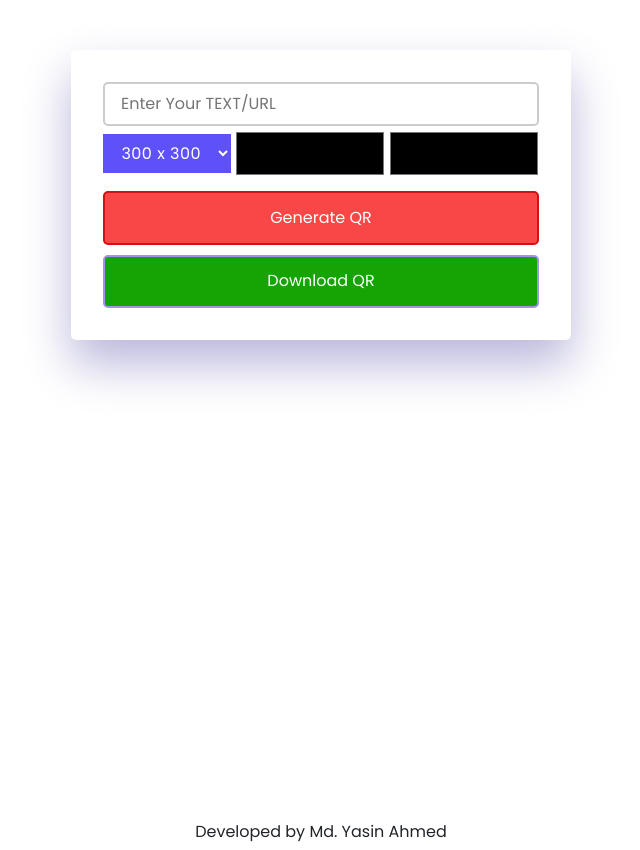
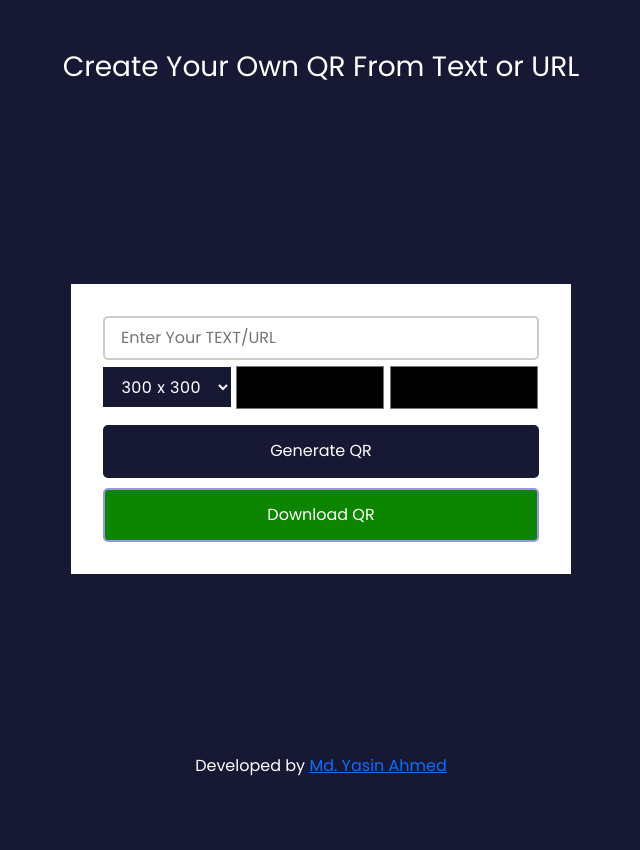
Before and after one commit to mdyasinahmed/Generate_QR, a plain HTML site: page index.html in a window 1280 px wide. Shown: the whole page, without its empty margins (319-959 px from the left). After the commit the page ends 800 px from the top, so only its background shows below. Drawn offline with nearby package versions, Linux system fonts and the light colour scheme.

Commit message:
theme color changes

```diff
--- a/index.html
+++ b/index.html
@@ -11,7 +11,10 @@
     <!--QR generator library-->
     <script src="https://cdnjs.cloudflare.com/ajax/libs/qrcodejs/1.0.0/qrcode.min.js"></script>
 </head>
-<body>
+<body class="container-fluid">
+    <header>
+        <h3 class="text-center">Create Your Own QR From Text or URL</h3>
+    </header>
     <main class="container">
         <div class="wrapper">
             <input type="text" id="placement" placeholder="Enter Your TEXT/URL">
@@ -34,7 +37,7 @@
     </main>
     <footer class="container">
         <div class="footer-text align-text-bottom text-center">
-            <p class="">Developed by Md. Yasin Ahmed</p>
+            <p class="">Developed by <a target="_blank" href="http://www.mdyasin.com">Md. Yasin Ahmed</a></p>
         </div>
     </footer>
     <!-- script js -->
--- a/styles.css
+++ b/styles.css
@@ -9,17 +9,17 @@
 
 body{
     height: 100vh;
-    background-color: rgb(219, 216, 225);
+    background-color: rgb(23, 24, 52) !important;
 }
-
+header h3{
+    color: #fff;
+    padding: 50px 0;
+}
 .wrapper{
+    margin: 150px auto;
     background-color: #FFFFFF;
     padding: 2em;
     width: 500px;
-    margin: 50px auto;
-    border-radius: 5px;
-    box-shadow: 0 1.5em 3em #b9b6da;
-
 }
 
 #placement{
@@ -43,7 +43,7 @@ select{
     padding: 0.45rem 0.9rem;
     letter-spacing: 0.5px;
     cursor: pointer;
-    background-color: #5f51f9;
+    background-color: rgb(23, 24, 52);
     border: none;
     color: #FFFFFF;
 }
@@ -73,9 +73,9 @@ select::-ms-expand{
 }
 
 .box button:disabled{
-    background-color: #f94646;
+    background-color: rgb(23, 24, 52);
     color: #FFFFFF;
-    border: 2px solid #d41010;
+    border: 2px solid rgb(23, 24, 52);
 }
 
 .box button{
@@ -87,7 +87,7 @@ select::-ms-expand{
 .box a{
     margin-top: 10px;
     text-decoration: none;
-    background-color: #14a403;
+    background-color: #0e8501;
     color: #FFFFFF;
     border: 2px solid #9c95ea;
     text-align: center;
@@ -98,6 +98,7 @@ select::-ms-expand{
     border-radius: 5px;
 }
 
-footer{
-    margin-top: 30em;
+.footer-text{
+    margin-top: 180px;
+    color: #fff;
 }
```
